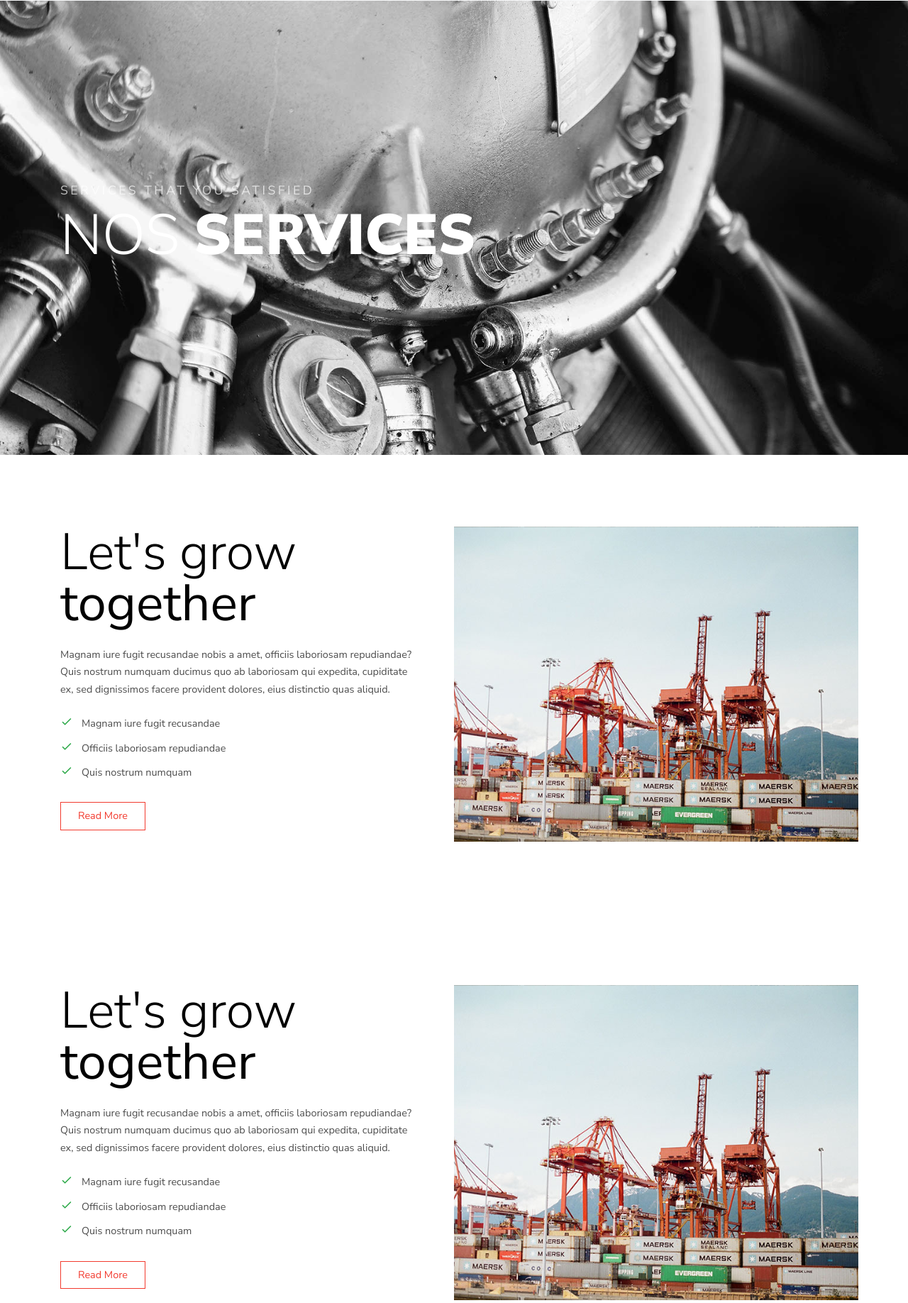
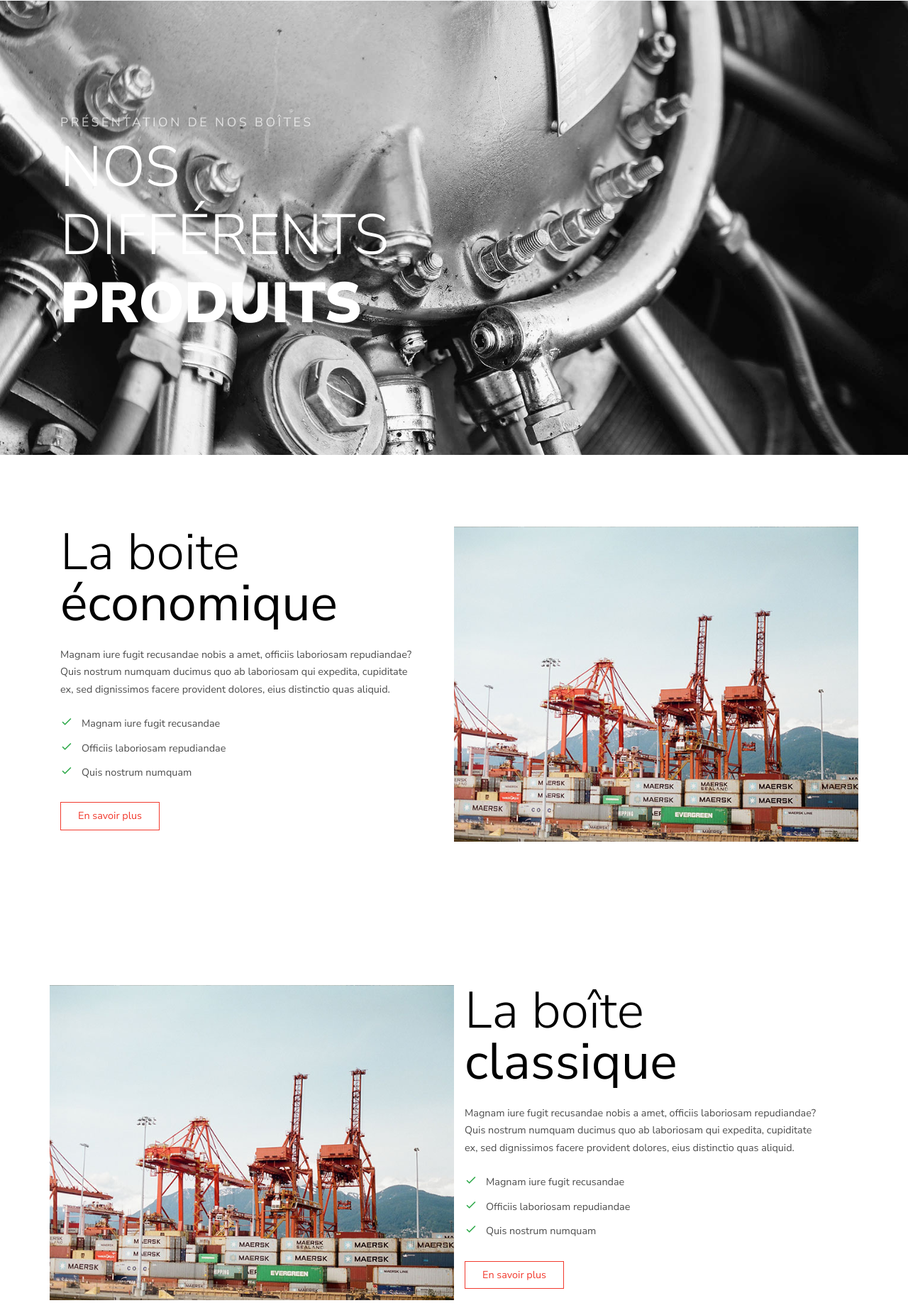
Before and after one commit to Myorave/Made-In-World, a PHP site: page /made-in-world/produits.php in a window 1280 px wide. Shown: the part 84-1920 px from the top of the page at 71% size. Run offline with PHP 8.4, Linux system fonts and the light colour scheme; some web fonts are replaced.

Commit message:
Modif Produits

```diff
--- a/produits.php
+++ b/produits.php
@@ -6,8 +6,8 @@ include("header.php")
       <div class="container">
         <div class="row align-items-center">
           <div class="col-md-7">
-            <span class="sub-text">Services That You Satisfied</span>
-            <h1>Nos <strong>Services</strong></h1>
+            <span class="sub-text">Présentation de nos boîtes</span>
+            <h1>Nos différents <strong>Produits</strong></h1>
           </div>
         </div>
       </div>
@@ -18,14 +18,32 @@ include("header.php")
         <div class="row">
           <div class="col-md-6 bg-image bg-sm-height mb-5 mb-md-0 order-md-2" style="background-image: url('images/img_1_colored.jpg');" data-aos="fade-up"></div>
           <div class="col-md-6 pr-md-5 order-md-1">
-            <h2 class="display-3 line-height-xs text-black mb-4">Let's grow <strong>together</strong></h2>
+            <h2 class="display-3 line-height-xs text-black mb-4">La boite <strong>économique</strong></h2>
             <p class="mb-4">Magnam iure fugit recusandae nobis a amet, officiis laboriosam repudiandae? Quis nostrum numquam ducimus quo ab laboriosam qui expedita, cupiditate ex, sed dignissimos facere provident dolores, eius distinctio quas aliquid.</p>
             <ul class="site-block-check">
               <li>Magnam iure fugit recusandae</li>
               <li>Officiis laboriosam repudiandae</li>
               <li>Quis nostrum numquam</li>
             </ul>
-            <p><a href="#" class="btn btn-outline-primary btn-sm rounded-0 p-2 px-4">Read More</a></p>
+            <p><a href="#" class="btn btn-outline-primary btn-sm rounded-0 p-2 px-4">En savoir plus</a></p>
+          </div>
+        </div>
+      </div>
+    </div>
+
+    <div class="site-section">
+      <div class="container">
+        <div class="row">
+          <div class="col-md-6 bg-image bg-sm-height mb-5 mb-md-0 order-md-1" style="background-image: url('images/img_1_colored.jpg');" data-aos="fade-up"></div>
+          <div class="col-md-6 pr-md-5 order-md-2">
+            <h2 class="display-3 line-height-xs text-black mb-4">La boîte <strong>classique</strong></h2>
+            <p class="mb-4">Magnam iure fugit recusandae nobis a amet, officiis laboriosam repudiandae? Quis nostrum numquam ducimus quo ab laboriosam qui expedita, cupiditate ex, sed dignissimos facere provident dolores, eius distinctio quas aliquid.</p>
+            <ul class="site-block-check">
+              <li>Magnam iure fugit recusandae</li>
+              <li>Officiis laboriosam repudiandae</li>
+              <li>Quis nostrum numquam</li>
+            </ul>
+            <p><a href="#" class="btn btn-outline-primary btn-sm rounded-0 p-2 px-4">En savoir plus</a></p>
           </div>
         </div>
       </div>
@@ -36,32 +54,14 @@ include("header.php")
         <div class="row">
           <div class="col-md-6 bg-image bg-sm-height mb-5 mb-md-0 order-md-2" style="background-image: url('images/img_1_colored.jpg');" data-aos="fade-up"></div>
           <div class="col-md-6 pr-md-5 order-md-1">
-            <h2 class="display-3 line-height-xs text-black mb-4">Let's grow <strong>together</strong></h2>
+            <h2 class="display-3 line-height-xs text-black mb-4">La boîte <br><strong>sur mesure</strong></h2>
             <p class="mb-4">Magnam iure fugit recusandae nobis a amet, officiis laboriosam repudiandae? Quis nostrum numquam ducimus quo ab laboriosam qui expedita, cupiditate ex, sed dignissimos facere provident dolores, eius distinctio quas aliquid.</p>
             <ul class="site-block-check">
               <li>Magnam iure fugit recusandae</li>
               <li>Officiis laboriosam repudiandae</li>
               <li>Quis nostrum numquam</li>
             </ul>
-            <p><a href="#" class="btn btn-outline-primary btn-sm rounded-0 p-2 px-4">Read More</a></p>
-          </div>
-        </div>
-      </div>
-    </div>
-
-    <div class="site-section">
-      <div class="container">
-        <div class="row">
-          <div class="col-md-6 bg-image bg-sm-height mb-5 mb-md-0 order-md-2" style="background-image: url('images/img_1_colored.jpg');" data-aos="fade-up"></div>
-          <div class="col-md-6 pr-md-5 order-md-1">
-            <h2 class="display-3 line-height-xs text-black mb-4">Let's grow <strong>together</strong></h2>
-            <p class="mb-4">Magnam iure fugit recusandae nobis a amet, officiis laboriosam repudiandae? Quis nostrum numquam ducimus quo ab laboriosam qui expedita, cupiditate ex, sed dignissimos facere provident dolores, eius distinctio quas aliquid.</p>
-            <ul class="site-block-check">
-              <li>Magnam iure fugit recusandae</li>
-              <li>Officiis laboriosam repudiandae</li>
-              <li>Quis nostrum numquam</li>
-            </ul>
-            <p><a href="#" class="btn btn-outline-primary btn-sm rounded-0 p-2 px-4">Read More</a></p>
+            <p><a href="#" class="btn btn-outline-primary btn-sm rounded-0 p-2 px-4">En savoir plus</a></p>
           </div>
         </div>
       </div>
@@ -151,16 +151,6 @@ include("header.php")
       </div>
     </div>
 
-
-
-
-
-    <div class="promo py-5 bg-primary" data-aos="fade">
-      <div class="container text-center">
-        <h2 class="d-block mb-0 font-weight-light text-white"><a href="#" class="text-white d-block">Contact us for quotations</a></h2>
-      </div>
-    </div>
-
     <?php
     include("footer.php");
     ?>
```
Also changed, not shown: index.php (+14 -2 lines).
